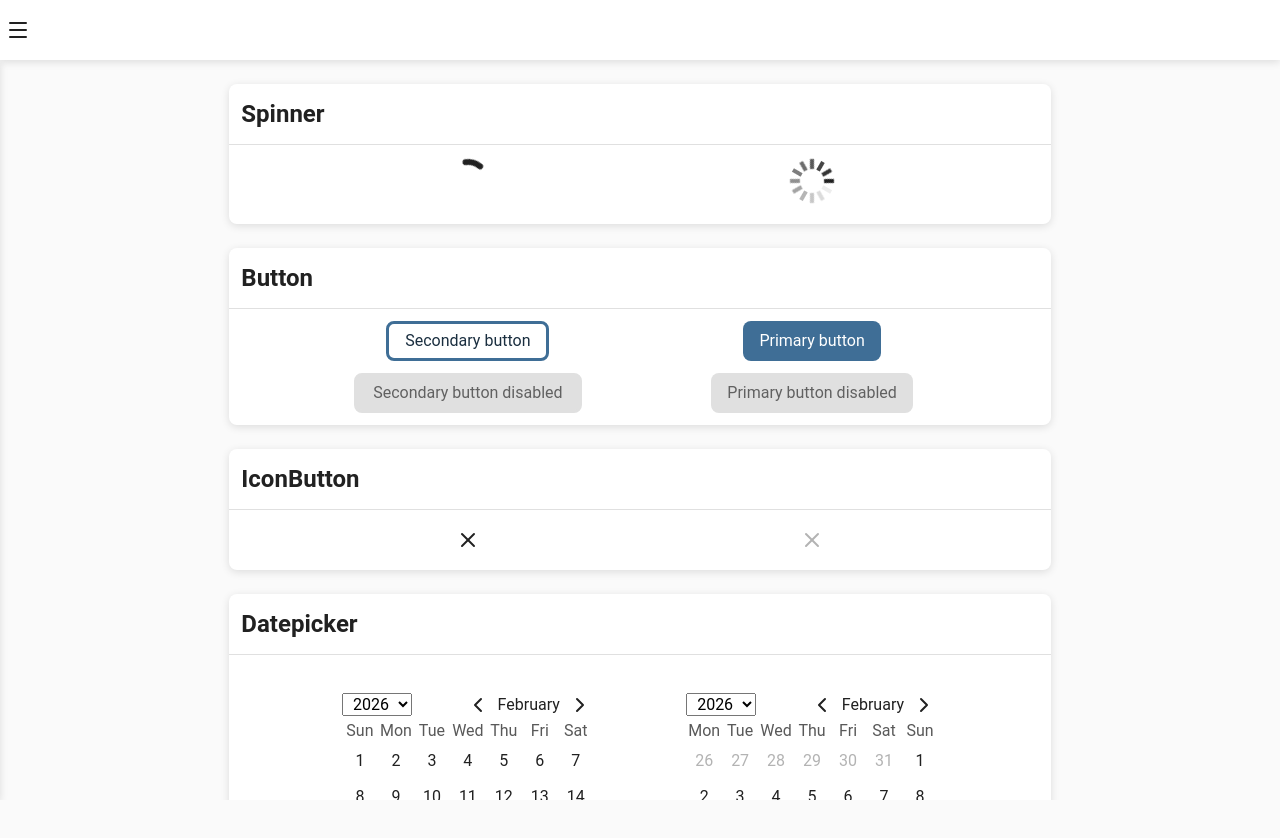
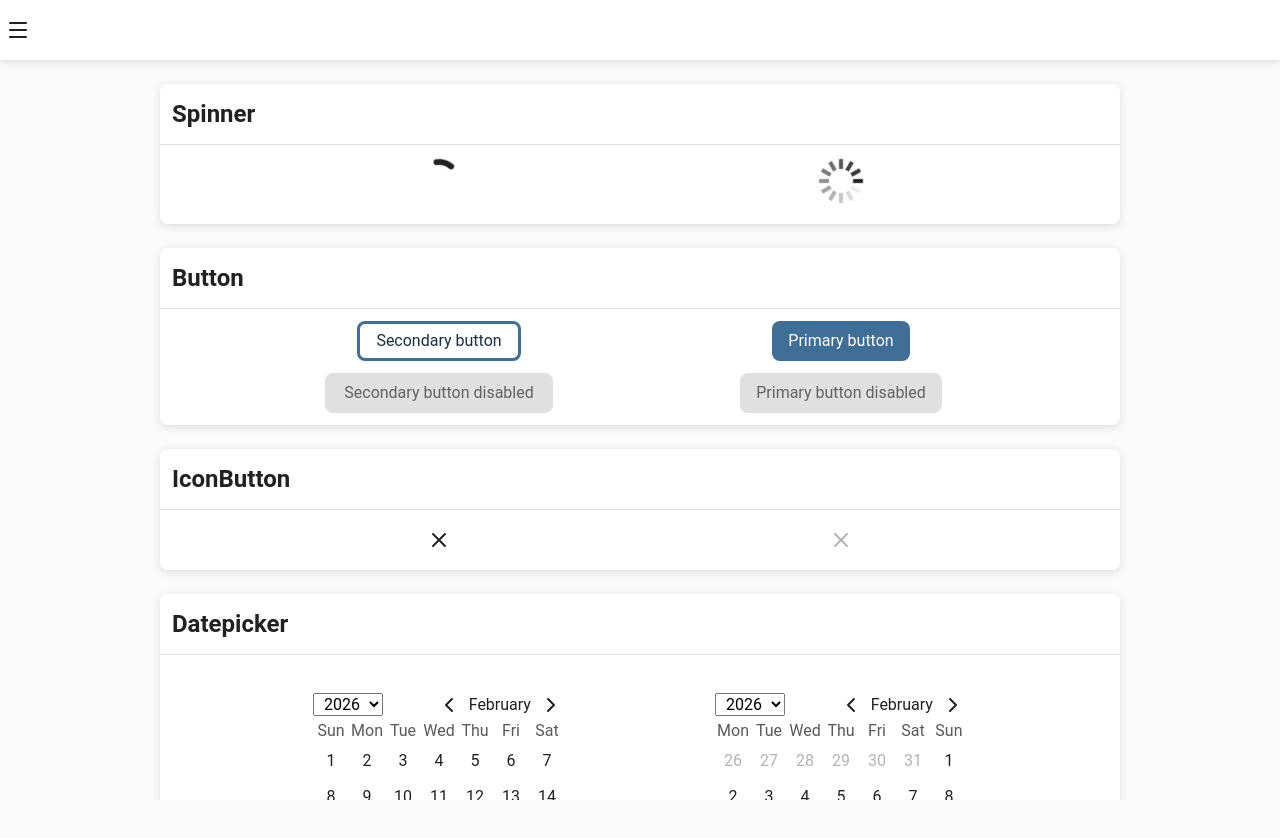
Before and after one commit to DigitalCrafting/digitalcrafting-app, a React (Vite) app in the folder apps/digital-crafting/: page /zoria in a window 1280 px wide. Shown: the top 838 px of the page. Built offline with nearby package versions, Linux system fonts and the light colour scheme.

Commit message:
[@zoria-ui] Added Layout and fixed SidePanel

```diff
--- /dev/null
+++ b/apps/digital-crafting/src/pages/components-demo/ComponentsDemoList.module.scss
@@ -0,0 +1,3 @@
+.ComponentDemoList {
+  width: 960px;
+}
--- a/apps/digital-crafting/src/pages/components-demo/ComponentsDemoList.tsx
+++ b/apps/digital-crafting/src/pages/components-demo/ComponentsDemoList.tsx
@@ -11,10 +11,13 @@ import {IconsDemo} from "./components/IconsDemo.tsx";
 import {IconButtonDemo} from "./components/IconButtonDemo.tsx";
 import {DatePickerDemo} from "./components/DatePickerDemo.tsx";
 import {SpinnerDemo} from "./components/SpinnerDemo.tsx";
+import styles from "./ComponentsDemoList.module.scss";
 
 export function ComponentsDemoList() {
     return <Row className={`justify-center`}>
-        <Col span={8}>
+        <Col
+            className={styles.ComponentDemoList}
+            >
             <Row>
                 <SpinnerDemo />
             </Row>
--- a/apps/digital-crafting/src/pages/components-demo/ComponentsDemoPage.tsx
+++ b/apps/digital-crafting/src/pages/components-demo/ComponentsDemoPage.tsx
@@ -1,5 +1,5 @@
 import {ComponentsDemoList} from "./ComponentsDemoList.tsx";
-import {Container} from "@zoria-ui/react";
+import {Container, Layout, Main} from "@zoria-ui/react";
 import {TopBar} from "@zoria-ui/react";
 import {IconButton} from "@zoria-ui/react";
 import {MenuIcon} from "@zoria-ui/react";
@@ -17,15 +17,19 @@ function BastionTopBar() {
 }
 
 export const ComponentsDemoPage = () => {
-    return <>
-        <BastionTopBar/>
-        <main>
+    return <Layout>
+        <Layout.Header>
+            <BastionTopBar/>
+        </Layout.Header>
+        <Layout.Body>
             <SidePanel>
                 <Text>Hello</Text>
             </SidePanel>
-            <Container>
-                <ComponentsDemoList />
-            </Container>
-        </main>
-    </>
+            <Main>
+                <Container>
+                    <ComponentsDemoList/>
+                </Container>
+            </Main>
+        </Layout.Body>
+    </Layout>
 }
--- /dev/null
+++ b/packages/zoria/react/src/components/layout/Layout.tsx
@@ -0,0 +1,23 @@
+import type {PropsWithChildren} from "react";
+
+const InternalLayout = ({children}: PropsWithChildren) => {
+    return <div className="z-layout">{children}</div>
+}
+
+const LayoutHeader = ({children}: PropsWithChildren) => {
+    return <div className="z-layout-header">{children}</div>
+}
+
+const LayoutBody = ({children}: PropsWithChildren) => {
+    return <div className="z-layout-body">{children}</div>
+}
+
+export const Layout = Object.assign(InternalLayout, {
+    Header: LayoutHeader,
+    Body: LayoutBody
+})
+
+
+export const Main = ({children}: PropsWithChildren) => {
+    return <main className="z-main">{children}</main>
+}
--- a/packages/zoria/react/src/components/side-panel/SidePanel.tsx
+++ b/packages/zoria/react/src/components/side-panel/SidePanel.tsx
@@ -5,7 +5,6 @@ import {Subject} from "rxjs";
 
 interface SidePanelProps extends ZoriaProps {
     children: React.ReactNode
-    location?: 'left' | 'right'
 }
 
 class SidePanelServiceImpl {
@@ -18,11 +17,13 @@ class SidePanelServiceImpl {
 
 export const SidePanelService = new SidePanelServiceImpl();
 
-export function SidePanel({children, location = 'left'}: SidePanelProps) {
+export function SidePanel({children}: SidePanelProps) {
     const [isOpen, setIsOpen] = useState(false);
+
 
     useEffect(() => {
         const subscription = SidePanelService.subject.subscribe(() => {
+            console.log(`==== triggered`)
             setIsOpen(prev => !prev);
         })
 
@@ -31,5 +32,5 @@ export function SidePanel({children, location = 'left'}: SidePanelProps) {
         }
     }, []);
 
-    return <aside className={`z-side-panel z-side-panel__${location} ${isOpen ? 'open' : ''}`}>{children}</aside>
+    return <aside className={`z-side-panel ${isOpen ? '' : 'collapsed'}`}>{children}</aside>
 }
--- a/packages/zoria/react/src/index.ts
+++ b/packages/zoria/react/src/index.ts
@@ -11,6 +11,7 @@ export * from "./components/date/DateRangePicker";
 export * from "./components/icons/Icons";
 export * from "./components/inputs/Input";
 export * from "./components/grid/Grid";
+export * from "./components/layout/Layout";
 export * from "./components/modal/Modal";
 export * from "./components/panel/Panel";
 export * from "./components/popover/Popover";
--- /dev/null
+++ b/packages/zoria/ui/src/_layout.scss
@@ -0,0 +1,20 @@
+.z-layout {
+  display: flex;
+  flex-direction: column;
+  height: 100vh;
+
+  &-header {
+    flex-shrink: 0;
+  }
+
+  &-body {
+    flex: 1;
+    display: flex;
+    overflow: hidden;
+  }
+}
+
+.z-main {
+  flex: 1;
+  overflow-y: auto;
+}
--- a/packages/zoria/ui/src/_side-panel.scss
+++ b/packages/zoria/ui/src/_side-panel.scss
@@ -1,27 +1,17 @@
 .z-side-panel {
-  position: absolute;
-  top: 0;
   height: 100%;
-  width: 320px;
+  width: 260px;
+  overflow-y: auto;
+  flex-shrink: 0;
 
   background: var(--theme-bg);
   box-shadow: var(--shadow-2);
 
-  transition: transform 0.3s ease;
+  transition: width 0.3s ease;
   will-change: transform;
-  z-index: var(--z-dropdown);
 
-  &__left {
-    transform: translateX(-100%);
-    left: 0;
-  }
-
-  &__right {
-    transform: translateX(100%);
-    right: 0;
-  }
-
-  &.open {
-    transform: translateX(0);
+  &.collapsed {
+    width: 0;
+    overflow: hidden;
   }
 }
--- a/packages/zoria/ui/src/index.scss
+++ b/packages/zoria/ui/src/index.scss
@@ -6,6 +6,7 @@
 @use "base";
 @use "utilities";
 @use "grid";
+@use "layout";
 
 @use "container";
 @use "icon";
```
